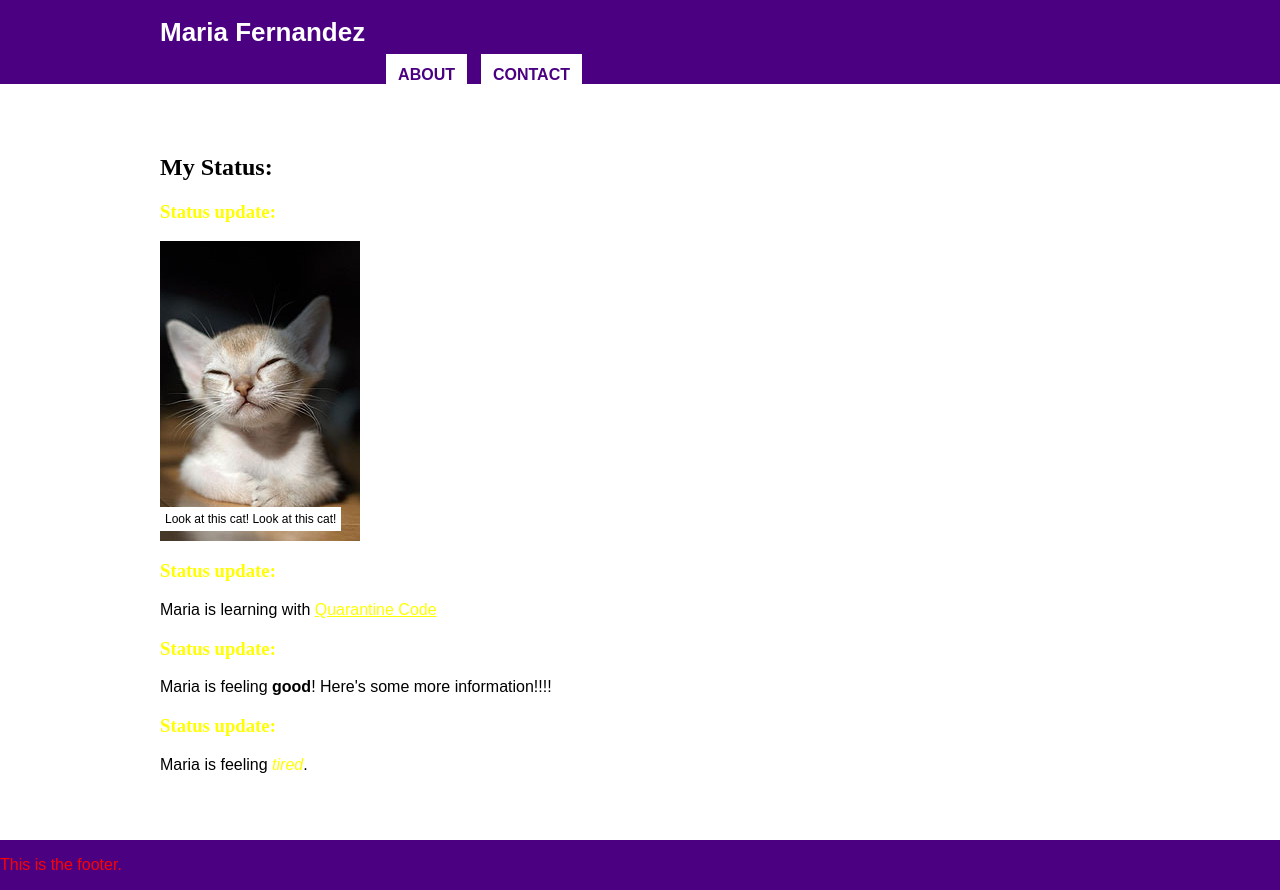
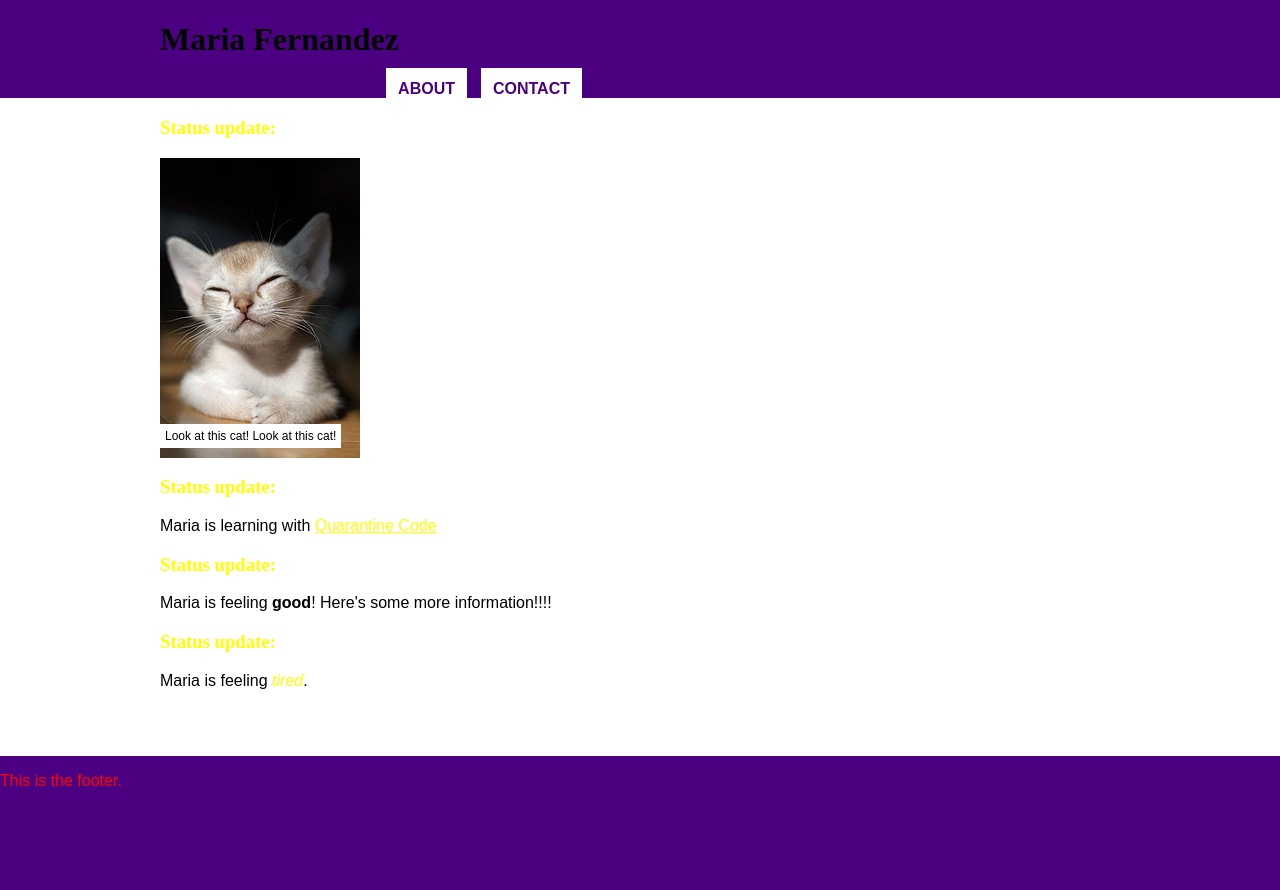
Before and after one commit to mariahfernnn/quarantine-code4, a plain HTML site: page index.html in a window 1280 px wide. After the commit the page ends 806 px from the top, so only its background shows below. Drawn offline with Linux system fonts and the light colour scheme.

Commit message:
Changed h1 to .name in the stylesheet

```diff
--- a/styles.css
+++ b/styles.css
@@ -4,7 +4,7 @@ body {
   margin: 0;
 }
 
-h1 {
+.name {
   color: white;
   font-size: 26px;
   font-family: Arial, Arial, Helvetica, sans-serif;
@@ -19,8 +19,11 @@ p em {
   color: yellow;
 }
 
-#header {
+header {
   background-color: indigo;
+  position: fixed;
+  width: 100%;
+  z-index: 100;
 }
 
 .status-update {
```
